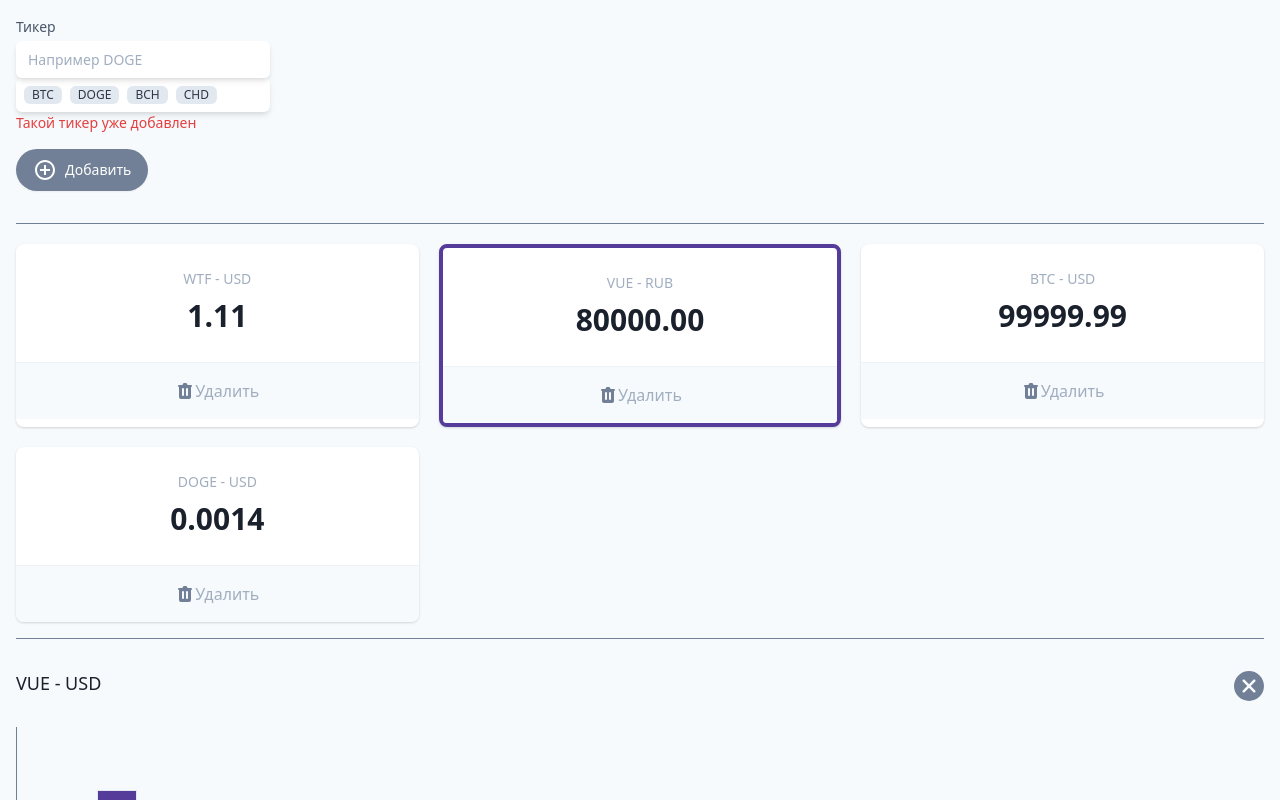
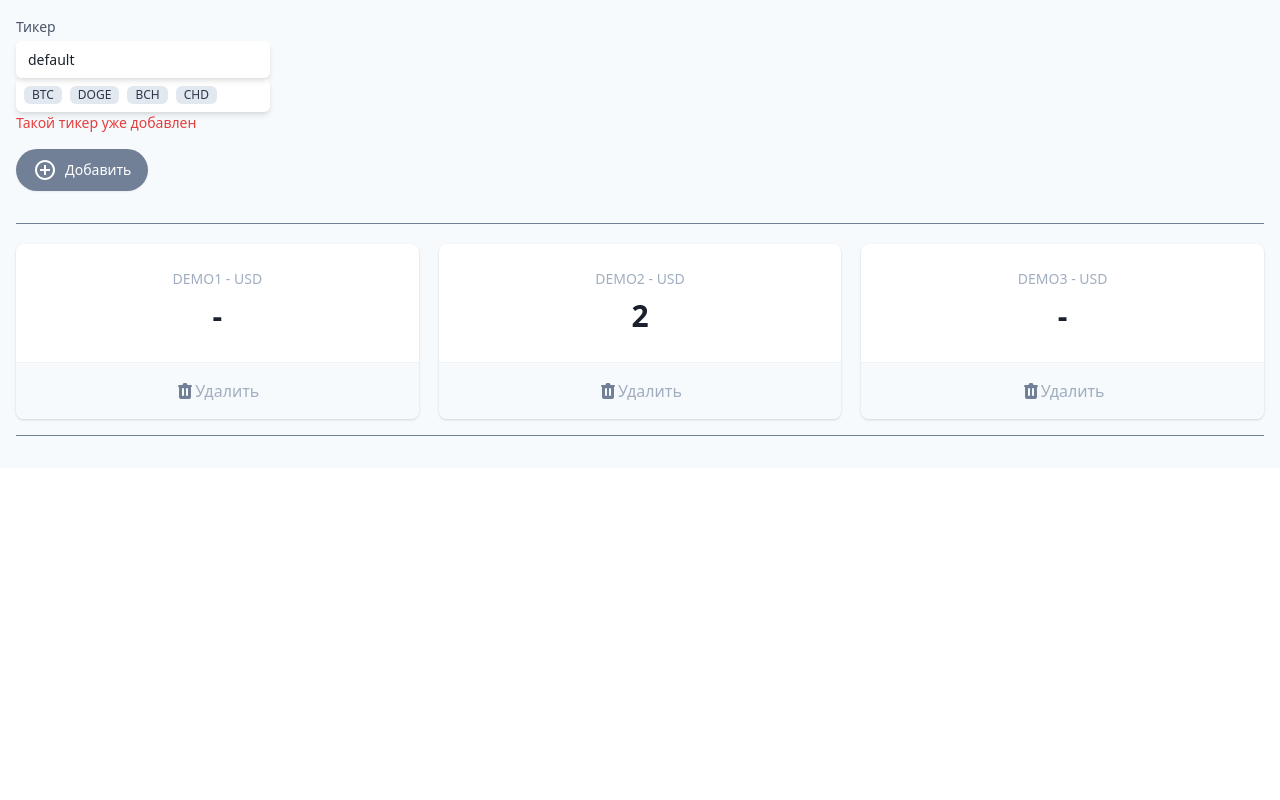
Before and after one commit to ViktorVitsk/Vue-JavaScript.Ninja, a Vue app in the folder cryptonomicon/: page / in a window 1280 px wide. Shown: the top 800 px of the page. Built offline with nearby package versions, Linux system fonts and the light colour scheme.

Commit message:
feat: end lesson 1

```diff
--- a/cryptonomicon/src/App.vue
+++ b/cryptonomicon/src/App.vue
@@ -9,6 +9,8 @@
             >
             <div class="mt-1 relative rounded-md shadow-md">
               <input
+                v-model="ticker"
+                @keydown.enter="add"
                 type="text"
                 name="wallet"
                 id="wallet"
@@ -44,6 +46,7 @@
           </div>
         </div>
         <button
+          @click="add"
           type="button"
           class="my-4 inline-flex items-center py-2 px-4 border border-transparent shadow-sm text-sm leading-4 font-medium rounded-full text-white bg-gray-600 hover:bg-gray-700 transition-colors duration-300 focus:outline-none focus:ring-2 focus:ring-offset-2 focus:ring-gray-500"
         >
@@ -64,103 +67,25 @@
         </button>
       </section>
 
+      <template v-if="tickers.length">
         <hr class="w-full border-t border-gray-600 my-4" />
         <dl class="mt-5 grid grid-cols-1 gap-5 sm:grid-cols-3">
           <div
+            v-for="t of tickers"
+            :key="t.name"
             class="bg-white overflow-hidden shadow rounded-lg border-purple-800 border-solid cursor-pointer"
           >
             <div class="px-4 py-5 sm:p-6 text-center">
               <dt class="text-sm font-medium text-gray-500 truncate">
-              WTF - USD
+                {{ t.name }} - USD
               </dt>
-            <dd class="mt-1 text-3xl font-semibold text-gray-900">1.11</dd>
+              <dd class="mt-1 text-3xl font-semibold text-gray-900">
+                {{ t.price }}
+              </dd>
             </div>
             <div class="w-full border-t border-gray-200"></div>
             <button
-            class="flex items-center justify-center font-medium w-full bg-gray-100 px-4 py-4 sm:px-6 text-md text-gray-500 hover:text-gray-600 hover:bg-gray-200 hover:opacity-20 transition-all focus:outline-none"
-          >
-            <svg
-              class="h-5 w-5"
-              xmlns="http://www.w3.org/2000/svg"
-              viewBox="0 0 20 20"
-              fill="#718096"
-              aria-hidden="true"
-            >
-              <path
-                fill-rule="evenodd"
-                d="M9 2a1 1 0 00-.894.553L7.382 4H4a1 1 0 000 2v10a2 2 0 002 2h8a2 2 0 002-2V6a1 1 0 100-2h-3.382l-.724-1.447A1 1 0 0011 2H9zM7 8a1 1 0 012 0v6a1 1 0 11-2 0V8zm5-1a1 1 0 00-1 1v6a1 1 0 102 0V8a1 1 0 00-1-1z"
-                clip-rule="evenodd"
-              ></path></svg
-            >Удалить
-          </button>
-        </div>
-        <div
-          class="bg-white overflow-hidden shadow rounded-lg border-purple-800 border-solid border-4 cursor-pointer"
-        >
-          <div class="px-4 py-5 sm:p-6 text-center">
-            <dt class="text-sm font-medium text-gray-500 truncate">
-              VUE - RUB
-            </dt>
-            <dd class="mt-1 text-3xl font-semibold text-gray-900">80000.00</dd>
-          </div>
-          <div class="w-full border-t border-gray-200"></div>
-          <button
-            class="flex items-center justify-center font-medium w-full bg-gray-100 px-4 py-4 sm:px-6 text-md text-gray-500 hover:text-gray-600 hover:bg-gray-200 hover:opacity-20 transition-all focus:outline-none"
-          >
-            <svg
-              class="h-5 w-5"
-              xmlns="http://www.w3.org/2000/svg"
-              viewBox="0 0 20 20"
-              fill="#718096"
-              aria-hidden="true"
-            >
-              <path
-                fill-rule="evenodd"
-                d="M9 2a1 1 0 00-.894.553L7.382 4H4a1 1 0 000 2v10a2 2 0 002 2h8a2 2 0 002-2V6a1 1 0 100-2h-3.382l-.724-1.447A1 1 0 0011 2H9zM7 8a1 1 0 012 0v6a1 1 0 11-2 0V8zm5-1a1 1 0 00-1 1v6a1 1 0 102 0V8a1 1 0 00-1-1z"
-                clip-rule="evenodd"
-              ></path></svg
-            >Удалить
-          </button>
-        </div>
-        <div
-          class="bg-white overflow-hidden shadow rounded-lg border-purple-800 border-solid cursor-pointer"
-        >
-          <div class="px-4 py-5 sm:p-6 text-center">
-            <dt class="text-sm font-medium text-gray-500 truncate">
-              BTC - USD
-            </dt>
-            <dd class="mt-1 text-3xl font-semibold text-gray-900">99999.99</dd>
-          </div>
-          <div class="w-full border-t border-gray-200"></div>
-          <button
-            class="flex items-center justify-center font-medium w-full bg-gray-100 px-4 py-4 sm:px-6 text-md text-gray-500 hover:text-gray-600 hover:bg-gray-200 hover:opacity-20 transition-all focus:outline-none"
-          >
-            <svg
-              class="h-5 w-5"
-              xmlns="http://www.w3.org/2000/svg"
-              viewBox="0 0 20 20"
-              fill="#718096"
-              aria-hidden="true"
-            >
-              <path
-                fill-rule="evenodd"
-                d="M9 2a1 1 0 00-.894.553L7.382 4H4a1 1 0 000 2v10a2 2 0 002 2h8a2 2 0 002-2V6a1 1 0 100-2h-3.382l-.724-1.447A1 1 0 0011 2H9zM7 8a1 1 0 012 0v6a1 1 0 11-2 0V8zm5-1a1 1 0 00-1 1v6a1 1 0 102 0V8a1 1 0 00-1-1z"
-                clip-rule="evenodd"
-              ></path></svg
-            >Удалить
-          </button>
-        </div>
-        <div
-          class="bg-white overflow-hidden shadow rounded-lg border-purple-800 border-solid cursor-pointer"
-        >
-          <div class="px-4 py-5 sm:p-6 text-center">
-            <dt class="text-sm font-medium text-gray-500 truncate">
-              DOGE - USD
-            </dt>
-            <dd class="mt-1 text-3xl font-semibold text-gray-900">0.0014</dd>
-          </div>
-          <div class="w-full border-t border-gray-200"></div>
-          <button
+              @click="handleDelete(t)"
               class="flex items-center justify-center font-medium w-full bg-gray-100 px-4 py-4 sm:px-6 text-md text-gray-500 hover:text-gray-600 hover:bg-gray-200 hover:opacity-20 transition-all focus:outline-none"
             >
               <svg
@@ -180,40 +105,7 @@
           </div>
         </dl>
         <hr class="w-full border-t border-gray-600 my-4" />
-      <section class="relative">
-        <h3 class="text-lg leading-6 font-medium text-gray-900 my-8">
-          VUE - USD
-        </h3>
-        <div class="flex items-end border-gray-600 border-b border-l h-64">
-          <div class="bg-purple-800 border w-10 h-24"></div>
-          <div class="bg-purple-800 border w-10 h-32"></div>
-          <div class="bg-purple-800 border w-10 h-48"></div>
-          <div class="bg-purple-800 border w-10 h-16"></div>
-        </div>
-        <button type="button" class="absolute top-0 right-0">
-          <svg
-            xmlns="http://www.w3.org/2000/svg"
-            xmlns:xlink="http://www.w3.org/1999/xlink"
-            xmlns:svgjs="http://svgjs.com/svgjs"
-            version="1.1"
-            width="30"
-            height="30"
-            x="0"
-            y="0"
-            viewBox="0 0 511.76 511.76"
-            style="enable-background: new 0 0 512 512"
-            xml:space="preserve"
-          >
-            <g>
-              <path
-                d="M436.896,74.869c-99.84-99.819-262.208-99.819-362.048,0c-99.797,99.819-99.797,262.229,0,362.048    c49.92,49.899,115.477,74.837,181.035,74.837s131.093-24.939,181.013-74.837C536.715,337.099,536.715,174.688,436.896,74.869z     M361.461,331.317c8.341,8.341,8.341,21.824,0,30.165c-4.16,4.16-9.621,6.251-15.083,6.251c-5.461,0-10.923-2.091-15.083-6.251    l-75.413-75.435l-75.392,75.413c-4.181,4.16-9.643,6.251-15.083,6.251c-5.461,0-10.923-2.091-15.083-6.251    c-8.341-8.341-8.341-21.845,0-30.165l75.392-75.413l-75.413-75.413c-8.341-8.341-8.341-21.845,0-30.165    c8.32-8.341,21.824-8.341,30.165,0l75.413,75.413l75.413-75.413c8.341-8.341,21.824-8.341,30.165,0    c8.341,8.32,8.341,21.824,0,30.165l-75.413,75.413L361.461,331.317z"
-                fill="#718096"
-                data-original="#000000"
-              ></path>
-            </g>
-          </svg>
-        </button>
-      </section>
+      </template>
     </div>
   </div>
 </template>
@@ -221,6 +113,31 @@
 <script>
 export default {
   name: "App",
+
+  data() {
+    return {
+      ticker: "default",
+      tickers: [
+        { name: "DEMO1", price: "-" },
+        { name: "DEMO2", price: "2" },
+        { name: "DEMO3", price: "-" },
+      ],
+    };
+  },
+
+  methods: {
+    add() {
+      const newTicker = {
+        name: this.ticker,
+        price: "-",
+      };
+      this.tickers.push(newTicker);
+      this.ticker = "";
+    },
+    handleDelete(tickerToRemove) {
+      this.tickers = this.tickers.filter((t) => t != tickerToRemove);
+    },
+  },
 };
 </script>
 
```
Lines whose indentation alone changed are shown as unchanged.
